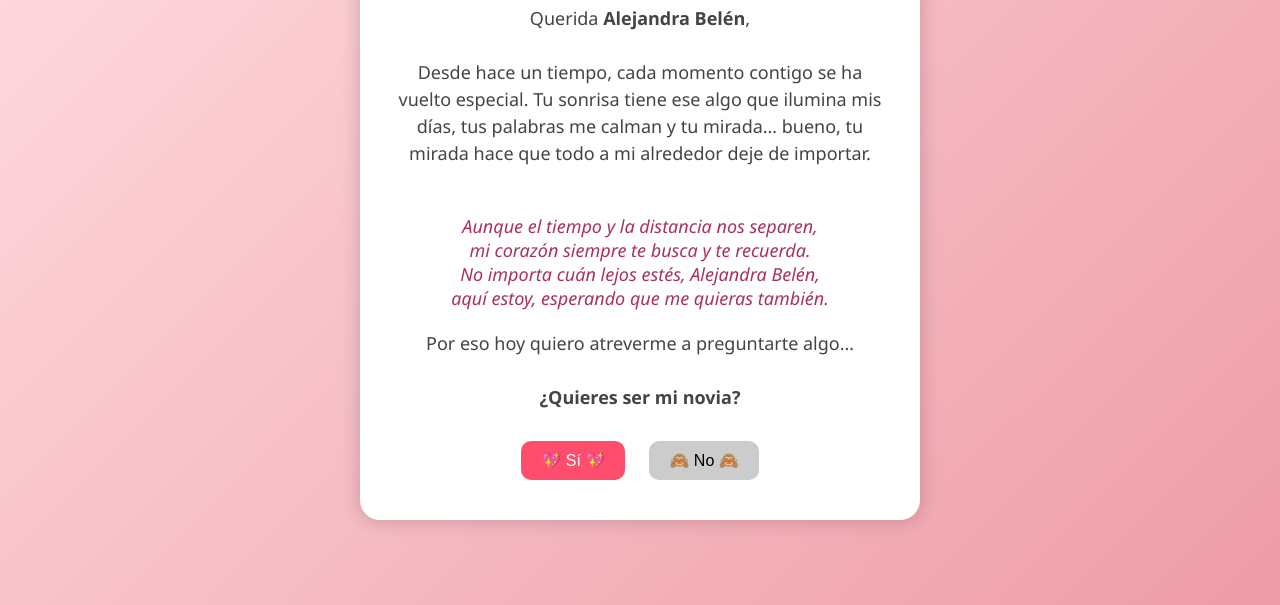
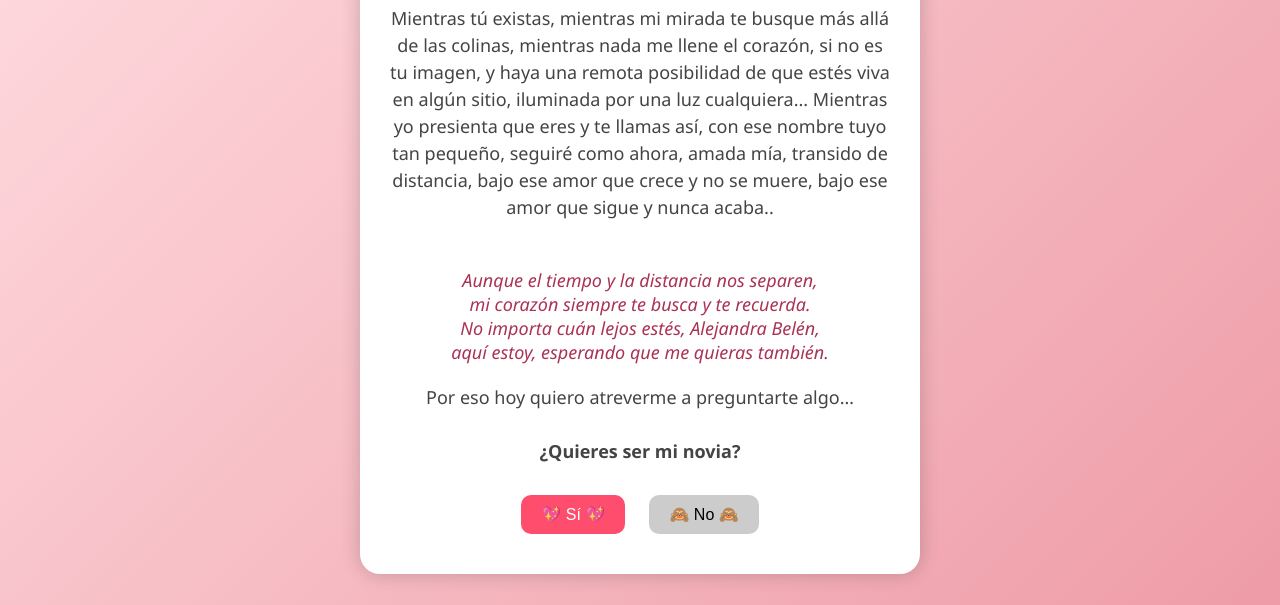
Before and after one commit to goldenlisandro27-alt/carta2.html, a plain HTML site: page index.html in a window 1280 px wide. Shown: the part 195-800 px from the top of the page. Drawn offline with Linux system fonts and the light colour scheme.

Commit message:
Update index.html

```diff
--- a/index.html
+++ b/index.html
@@ -87,9 +87,24 @@
     <h1>💌 Para Alejandra Belén 💌</h1>
     <p>
       Querida <b>Alejandra Belén</b>,<br /><br />
-      Desde hace un tiempo, cada momento contigo se ha vuelto especial.
-      Tu sonrisa tiene ese algo que ilumina mis días, tus palabras me calman
-      y tu mirada… bueno, tu mirada hace que todo a mi alrededor deje de importar.<br /><br />
+      Mientras tú existas,
+mientras mi mirada
+te busque más allá de las colinas,
+mientras nada
+me llene el corazón,
+si no es tu imagen, y haya
+una remota posibilidad de que estés viva
+en algún sitio, iluminada
+por una luz cualquiera...
+Mientras
+yo presienta que eres y te llamas
+así, con ese nombre tuyo
+tan pequeño,
+seguiré como ahora, amada
+mía,
+transido de distancia,
+bajo ese amor que crece y no se muere,
+bajo ese amor que sigue y nunca acaba..<br /><br />
     </p>
     <div class="poema">
       Aunque el tiempo y la distancia nos separen,<br />
```
